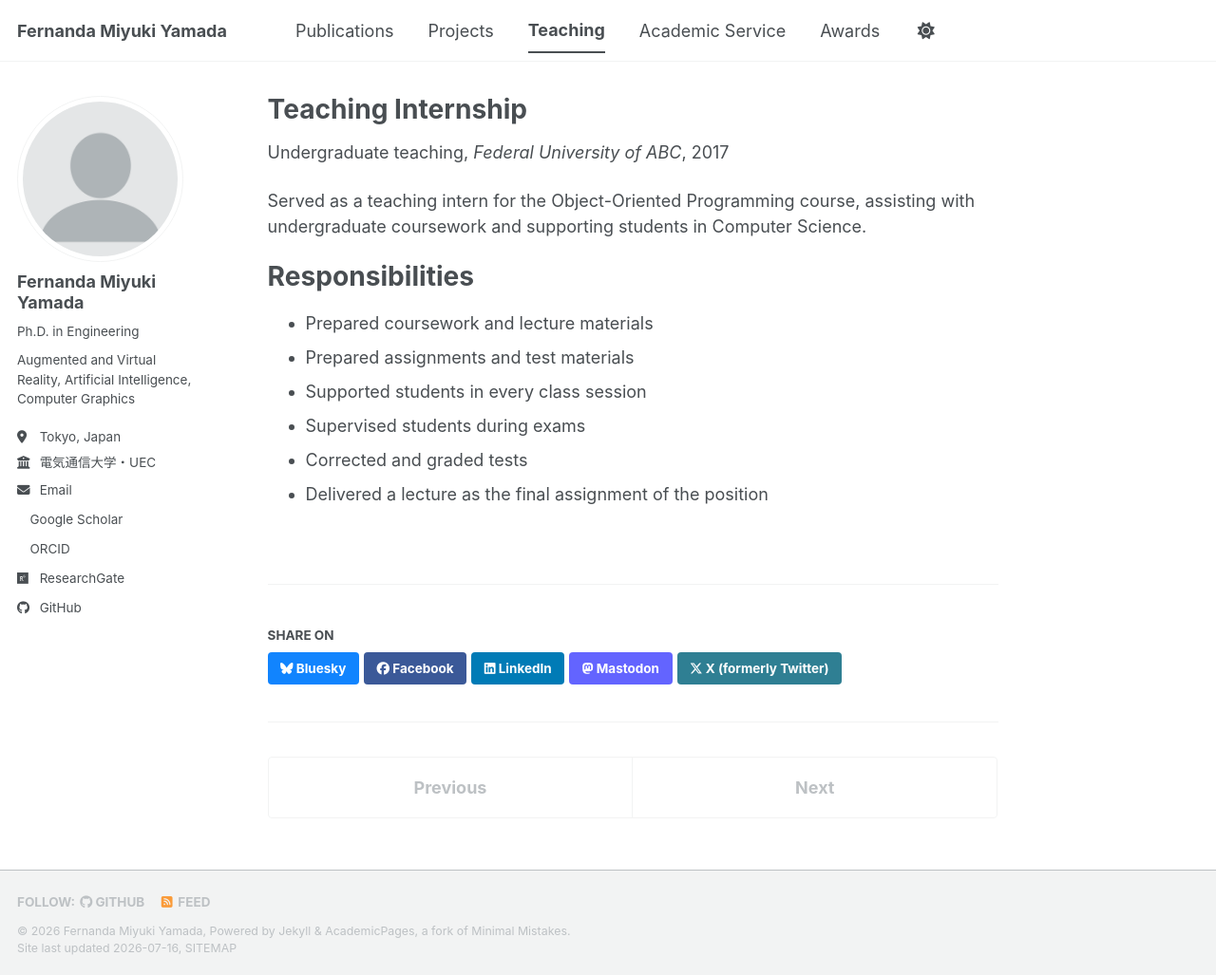
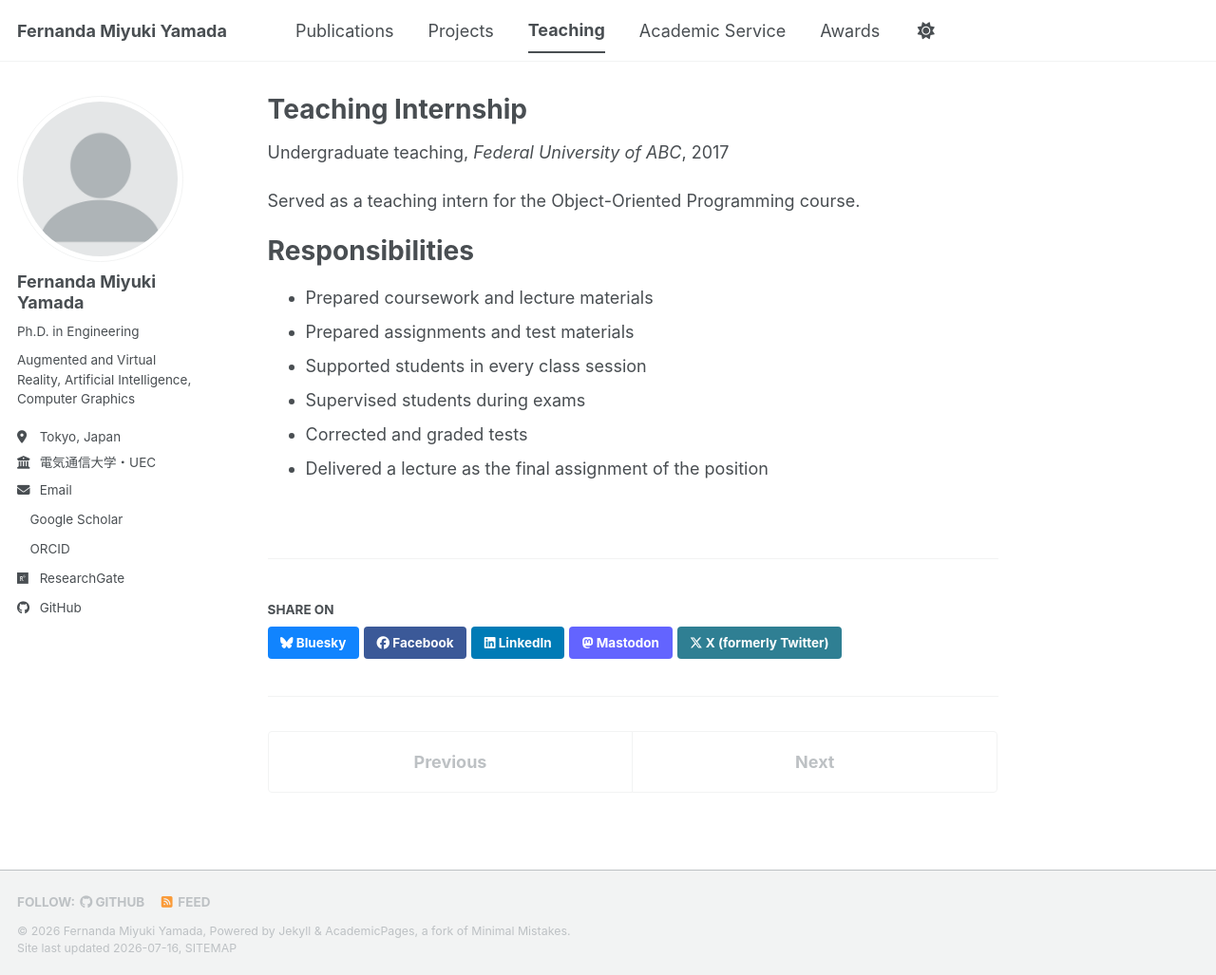
Before and after one commit to fernandamyamada1/fernandamyamada1.github.io, a Jekyll site: the page built from _teaching/2014-spring-teaching-1.md, in a window 1280 px wide and 1027 px high. Shown: the whole window at 95% size. Built offline with Jekyll 4.4.1, drawn with Linux system fonts in a browser that asks for light colours; a style sheet for code colours, icons or effects is not loaded.

Commit message:
Update description

```diff
--- a/_teaching/2014-spring-teaching-1.md
+++ b/_teaching/2014-spring-teaching-1.md
@@ -7,7 +7,7 @@ venue: "Federal University of ABC"
 date: 2017-05-01
 location: "Santo André, Brazil"
 ---
-Served as a teaching intern for the Object-Oriented Programming course, assisting with undergraduate coursework and supporting students in Computer Science.
+Served as a teaching intern for the Object-Oriented Programming course.
 
 Responsibilities
 ======
```
